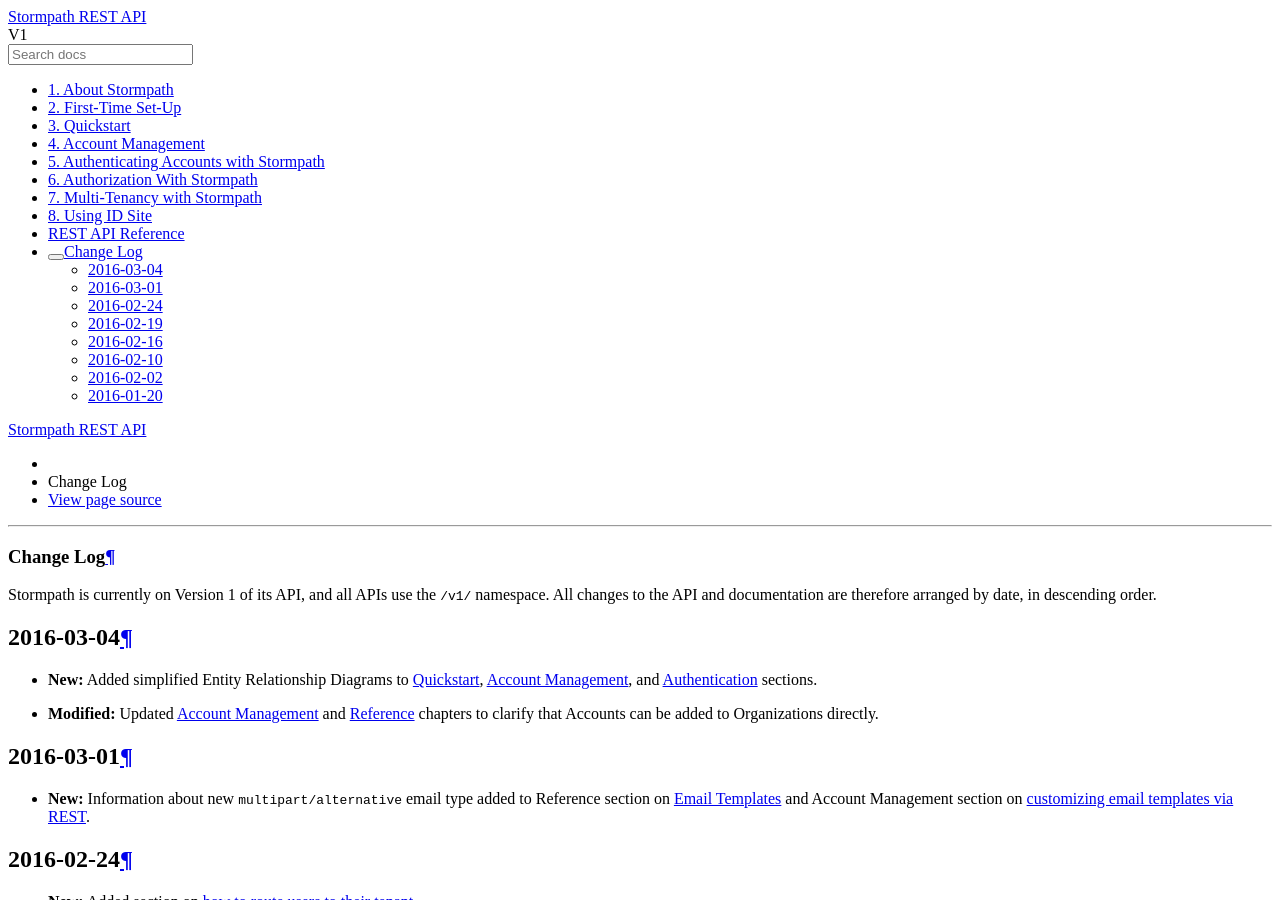
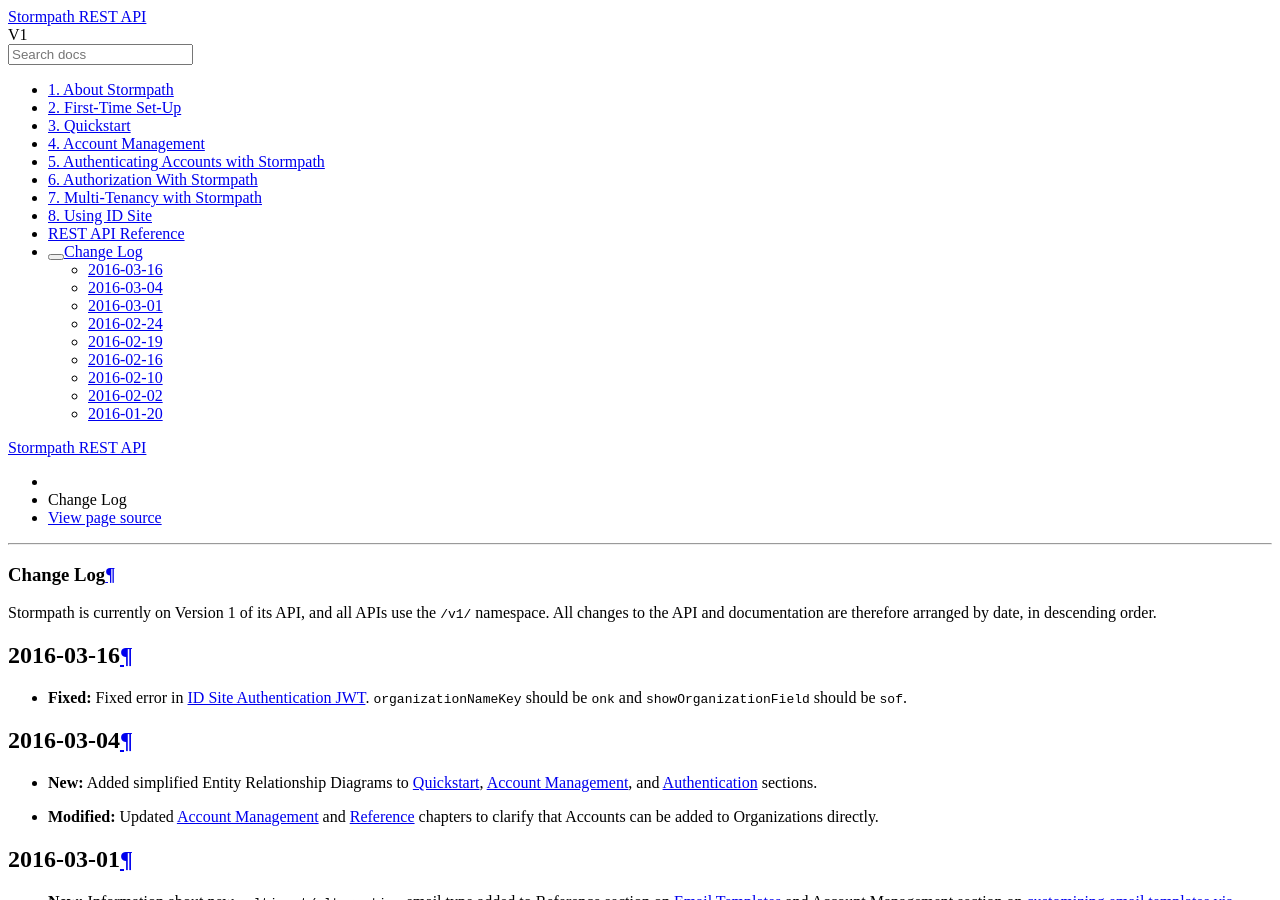
Before and after one commit to stormpath/stormpath-documentation, a Sphinx documentation site: the page built from source/changelog.rst, in a window 1280 px wide and 900 px high. Built offline with Sphinx 7.4.7 and the Read the Docs theme 2.0.0, drawn with Linux system fonts in a browser that asks for light colours.

Commit message:
Updated changelog

```diff
--- a/source/changelog.rst
+++ b/source/changelog.rst
@@ -27,6 +27,11 @@
     - New:
 
     Link to Tweet or blog post announcing changes (if applicable)
+
+2016-03-16
+==========
+
+- **Fixed:** Fixed error in :ref:`ID Site Authentication JWT <idsite-auth-jwt>`. ``organizationNameKey`` should be ``onk`` and ``showOrganizationField`` should be ``sof``.
 
 2016-03-04
 ==========
```
